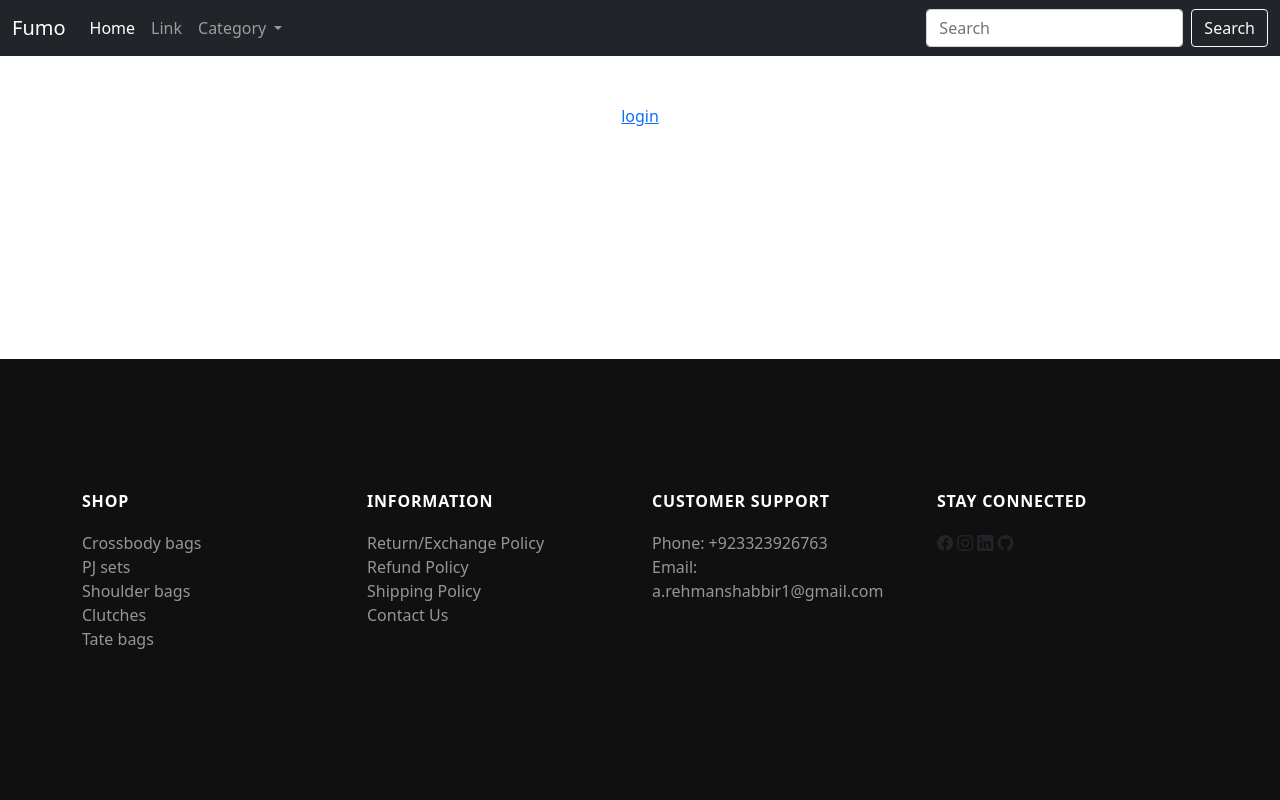
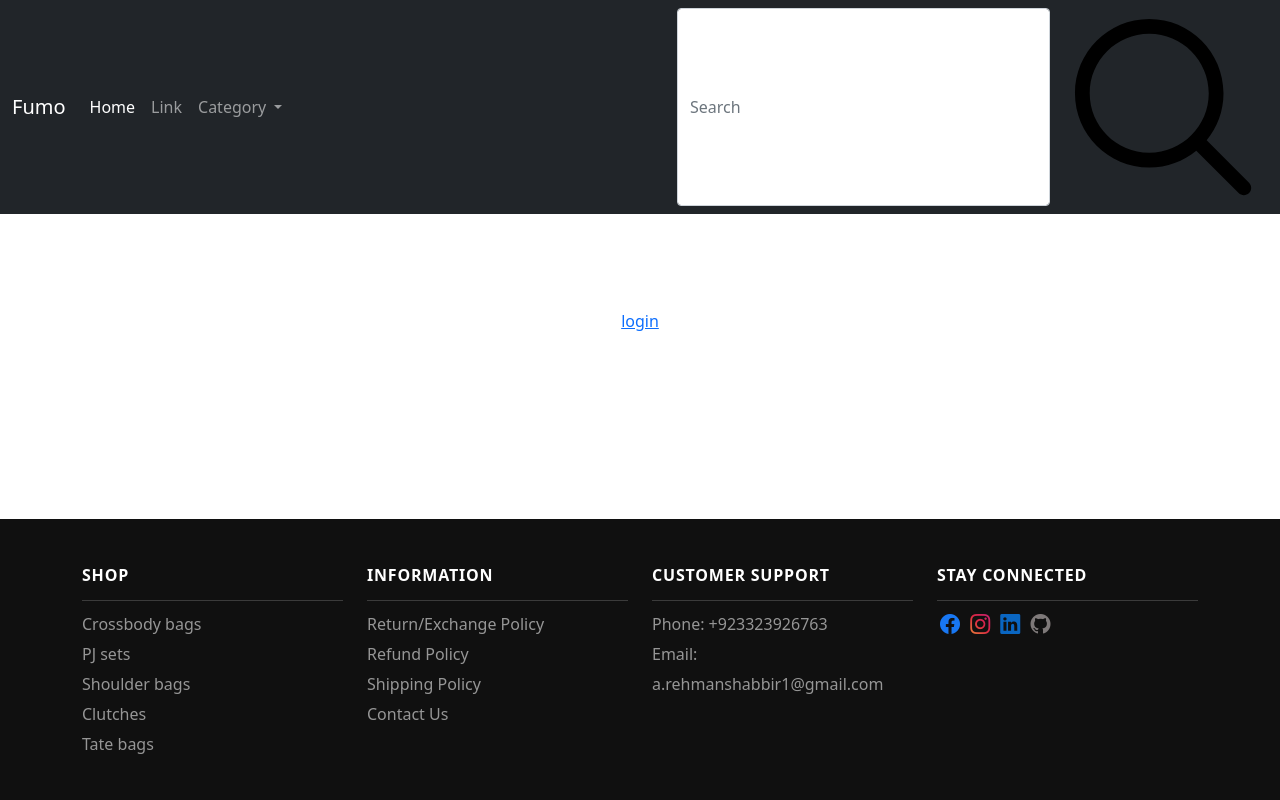
Before and after one commit to abdul894/CS50_final_project, a Flask app: page / in a window 1280 px wide. Run offline with Flask 3, Linux system fonts and the light colour scheme; some libraries are stand-ins or nearby versions.

Commit message:
modified

```diff
--- a/static/style.css
+++ b/static/style.css
@@ -4,7 +4,7 @@ html{
 
 body{
   margin: 0;
-  font-family: Arial, Helvetica, sans-serif;
+  font-family: "Arial", "sans-serif";
   height: 100%;
   display: flex;
   flex-direction: column;
@@ -12,9 +12,13 @@ body{
 
 footer {
   background: #101010;
-  padding: 85px 0;
   margin-top: auto;
 }
+
+.container{
+  padding: 47px 0 25px;
+}
+
 
 .single-box h3 {
   letter-spacing: .05em;
@@ -22,7 +26,8 @@ footer {
   font-weight: 700;
   color: #fff;
   text-transform: uppercase;
-  padding-bottom: 12px;
+  padding-bottom: 15px;
+  border-bottom: 1px solid #3b3b3b;
 }
 
 .single-box ul {
@@ -33,6 +38,37 @@ footer {
 .single-box ul li a {
   text-decoration: none;
   color: #969696;
-  line-height: 20px;
+  line-height: 30px;
   font-weight: 100;
 }
+
+.bi-linkedin{
+  color: #0A66C2;
+  padding: 3px;
+  font-size: 20px;
+}
+
+.bi-facebook{
+  color: #1877f2;
+  padding: 3px;
+  font-size: 20px;
+}
+
+.bi-instagram{
+  background: #f09433;
+  background: -moz-linear-gradient(45deg, #f09433 0%, #e6683c 25%, #dc2743 50%, #cc2366 75%, #bc1888 100%);
+  background: -webkit-linear-gradient(45deg, #f09433 0%,#e6683c 25%,#dc2743 50%,#cc2366 75%,#bc1888 100%);
+  background: linear-gradient(45deg, #f09433 0%,#e6683c 25%,#dc2743 50%,#cc2366 75%,#bc1888 100%);
+  filter: progid:DXImageTransform.Microsoft.gradient( startColorstr='#f09433', endColorstr='#bc1888',GradientType=1 );
+  -webkit-background-clip: text;
+  background-clip: text;
+  color: transparent;
+  padding: 3px;
+  font-size: 20px;
+}
+
+.bi-github{
+  color: #7e7979;
+  padding: 3px;
+  font-size: 20px;
+}
--- a/templates/layout.html
+++ b/templates/layout.html
@@ -40,7 +40,11 @@
                 </ul>
                 <form class="d-flex">
                   <input class="form-control me-2" type="search" placeholder="Search" aria-label="Search">
-                  <button class="btn btn-outline-light" type="submit">Search</button>
+                  <button class="btn icon-search" type="submit">
+                    <svg data-icon="search" viewBox="0 0 512 512" width="100%" height="100%">
+                      <path d="M495,466.2L377.2,348.4c29.2-35.6,46.8-81.2,46.8-130.9C424,103.5,331.5,11,217.5,11C103.4,11,11,103.5,11,217.5   S103.4,424,217.5,424c49.7,0,95.2-17.5,130.8-46.7L466.1,495c8,8,20.9,8,28.9,0C503,487.1,503,474.1,495,466.2z M217.5,382.9   C126.2,382.9,52,308.7,52,217.5S126.2,52,217.5,52C308.7,52,383,126.3,383,217.5S308.7,382.9,217.5,382.9z"></path>
+                    </svg>
+                  </button>
                 </form>
               </div>
             </div>
@@ -55,7 +59,7 @@
 
 
     <footer >
-        <div class="container py-5">
+        <div class="container">
             <div class="row">
                 <div class="col-lg-3 col-sm-6">
                   <div class="single-box">
@@ -97,7 +101,9 @@
                       <i class="bi bi-facebook"></i>
                       <i class="bi bi-instagram"></i>
                       <i class="bi bi-linkedin"></i>
-                      <i class="bi bi-github"><a href="https://github.com/abdul894" title="github"></a></i>
+                      <a href="https://github.com/abdul894" title="github">
+                        <i class="bi bi-github"></i>
+                      </a>
                   </div>
                 </div>
             </div>
```
